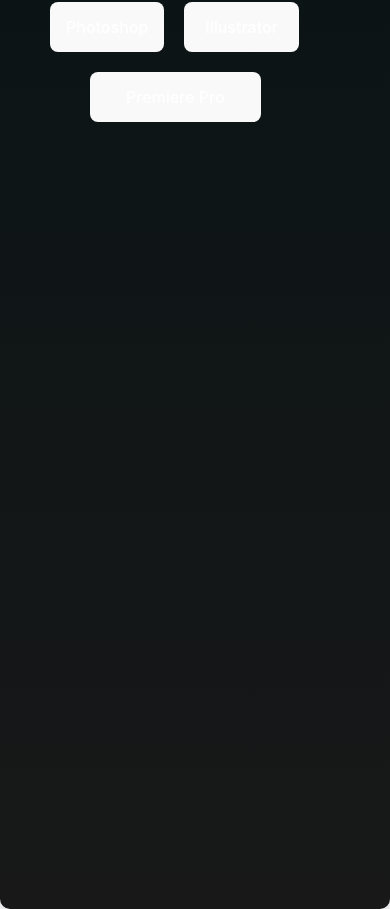
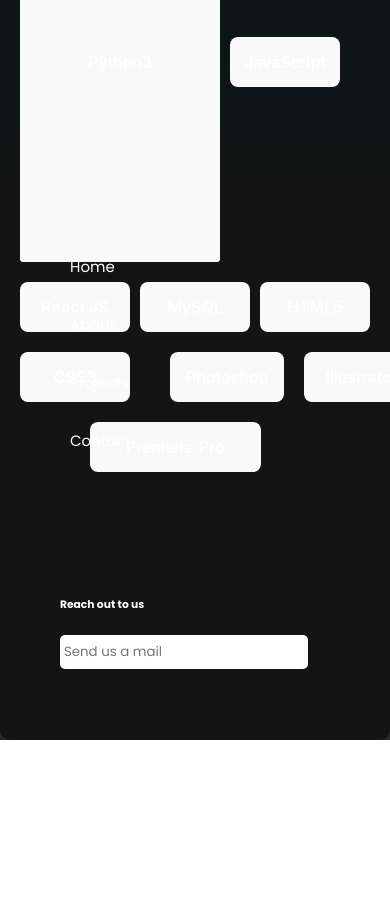
Before and after one commit to Benjamin2404-AB/PORTFOLIO, a React (Vite) app: page / in a window 390 px wide. Shown: the part 1511-2420 px from the top of the page. After the commit the page ends 2251 px from the top, so only its background shows below. Built offline with nearby package versions, Linux system fonts and the light colour scheme.

Commit message:
create footer

```diff
--- a/package.json
+++ b/package.json
@@ -13,8 +13,10 @@
     "@emotion/react": "^11.11.4",
     "@emotion/styled": "^11.11.5",
     "@fontsource/poppins": "^5.0.14",
+    "@gsap/react": "^2.1.1",
     "@mui/icons-material": "^5.15.17",
     "@mui/material": "^5.15.17",
+    "gsap": "^3.12.5",
     "react": "^18.2.0",
     "react-dom": "^18.2.0",
     "react-router-dom": "^6.23.0"
--- a/src/App.tsx
+++ b/src/App.tsx
@@ -2,6 +2,8 @@ import {BrowserRouter as Router, Route, Routes} from 'react-router-dom';
 import './App.css'
 import Navbar from './Components/NavBar'
 import Home from './Components/Home';
+import Projects from './Components/Projects';
+
 import "@fontsource/poppins/700.css";
 import "@fontsource/poppins/800.css";
 import "@fontsource/poppins/900.css";
@@ -15,7 +17,15 @@ function App() {
         <Navbar/>
 
         <Routes>
-          <Route path='/' element={<Home/>} />
+          <Route  path='/' element={<Home/>} />
+          <Route path='/projects' element = {<Projects/>}/>
+
+
+
+
+
+
+
 
         </Routes>
       </Router>
--- /dev/null
+++ b/src/Components/Footers.tsx
@@ -0,0 +1,36 @@
+import '../Styles/Footer.css'
+import { Link } from 'react-router-dom';
+function Bottom () {
+
+    return(
+        <>
+            <div className="foot1">
+                <li>
+                     <Link to="#"><ul>Home</ul></Link>
+                     <Link  to="#secondpart"><ul>About</ul></Link>
+                     <Link to="#"><ul>Projects</ul></Link>
+                     <Link to="#"><ul>Contact</ul></Link>
+                </li>
+                <h6 className='Reach'>Reach out to us </h6>
+                <input type='text' placeholder='Send us a mail'>
+
+
+                </input>
+
+            </div>
+
+
+
+        </>
+
+
+
+    );
+
+
+
+
+
+}
+
+export default Bottom
--- a/src/Components/Home.tsx
+++ b/src/Components/Home.tsx
@@ -1,5 +1,6 @@
 import '../Styles/Home.css'
 import Skill from './Skills';
+import Bottom from './Footers';
 function Home(){
 
     return(
@@ -15,13 +16,17 @@ function Home(){
                     I am passionate about a lot of disciplines . I am into graphic designing ,
                     video editing, UI and UX  designs as well as programming.
                     In terms of programming I am currently striving to improve skills in
-                    Python , JavaScript , React and C++
+                    Python , JavaScript , React and C++ .
 
                 </p>
                 <div className="card">HELLO THERE</div>
 
                 <Skill/>
+                <Bottom/>
             </section>
+
+
+
 
 
 
--- a/src/Components/NavBar.tsx
+++ b/src/Components/NavBar.tsx
@@ -1,5 +1,5 @@
 import { useState } from 'react';
-import { Link } from 'react-router-dom';
+import {Outlet, Link } from 'react-router-dom';
 import '../Styles/NavBar.css'
 import CloseIcon from '@mui/icons-material/Close';
 import ReorderIcon from '@mui/icons-material/Reorder';
@@ -22,9 +22,9 @@ function Navbar(){
                         <div className="tabs" id={toggled ? "open" : "closed" }>
 
                             <li>
-                                <Link to="#"><ul>Home</ul></Link>
-                                <Link  to="#secondpart"><ul>About</ul></Link>
-                                <Link to="#"><ul>Projects</ul></Link>
+                                <Link to="/"><ul>Home</ul></Link>
+                                <Link  to="#"><ul>About</ul></Link>
+                                <Link to="/projects"><ul>Projects</ul></Link>
                                 <Link to="#"><ul>Contact</ul></Link>
                             </li>
 
@@ -41,7 +41,7 @@ function Navbar(){
 
                 </nav>
 
-
+                <Outlet/>
 
             </div>
 
--- /dev/null
+++ b/src/Styles/Footer.css
@@ -0,0 +1,129 @@
+
+.foot1{
+
+    background-color: rgba(21, 21, 21, 0.9);
+    height: 400px;
+    margin-top: -100px;
+
+
+}
+
+.foot1 li{
+    list-style: none;
+    list-style-type:none;
+    background-color: transparent;
+    margin-left: 200px;
+    position: relative;
+    transform: translateY(80px);
+    background-color:transparent;
+    width:200px;
+
+
+}
+
+.foot1 li ul{
+
+    list-style: none;
+    list-style-type:none;
+    display: block;
+
+    text-decoration: none;
+    padding-top:20px ;
+    font: 15px Poppins;
+    font-style: normal;
+    color: rgb(255, 255, 255);
+
+
+}
+.foot1 li ul::after{
+    content: "";
+    position:absolute;
+    background-color: aqua;
+    margin:2px 2px;
+    width:0px;
+    height:4px;
+    color: #407c87;
+    display: block;
+
+}
+.foot1 li ul:hover{
+
+    color: aqua;
+    transition:ease-in 0.7s;
+
+}
+.foot1 li ul:hover::after{
+    width:50px;
+    color: aqua;
+    transition:ease-in 0.7s;
+
+
+}
+.foot1 input{
+
+    width:280px;
+    height:45px;
+    border:none;
+    border-radius: 5px;
+    font: 500px;
+    font-family:Poppins ;
+    color:Black;
+    background-color:white;
+    float:right;
+    margin-right:450px;
+    margin-top: -50px;
+    padding: 2px 4px;
+    z-index: 1000;
+}
+.foot1 h6{
+    font-size:300;
+    font-family: Poppins;
+
+    transform: translate(-740px,-100px);
+
+
+}
+
+@media only screen and (max-width:450px){
+
+    .foot1{
+
+        background-color: rgba(21, 21, 21, 0.9);
+        height: 600px;
+        margin-top: -600px;
+        overflow-x: hidden;
+
+    }
+    .foot1 li{
+
+        margin-left: 30px;
+
+
+    }
+    .foot1 input{
+        width:240px;
+        height:30px;
+        border:none;
+        border-radius: 5px;
+        font: 500px;
+        font-family:Poppins ;
+        color:white;
+        position: relative;
+        transform: translate(60px,200px);
+        background-color:white;
+        margin-right:450px;
+        float:none;
+
+    }
+    .foot1 h6{
+
+        transform: translate(60px,200px);
+    }
+
+    .Reach{
+        float: none;
+
+    }
+
+
+}
--- a/src/Styles/Skill.css
+++ b/src/Styles/Skill.css
@@ -104,7 +104,7 @@
 @media only screen and (max-width:450px){
 
     .second{
-        height:200vh;
+        height:180vh;
         width:100%;
         margin-top:200px;
         overflow-x: hidden;
```
Also changed, not shown: 1 other file (tests, documents, lock files or other folders).
